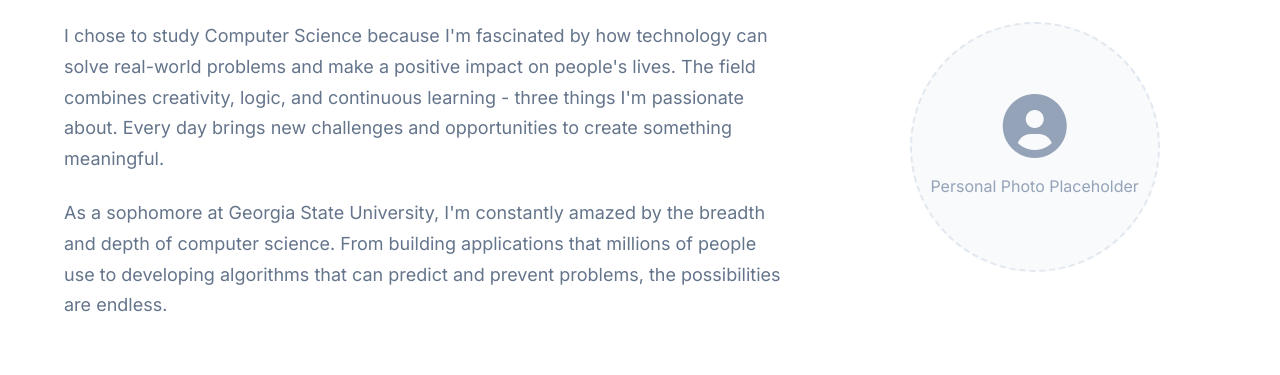
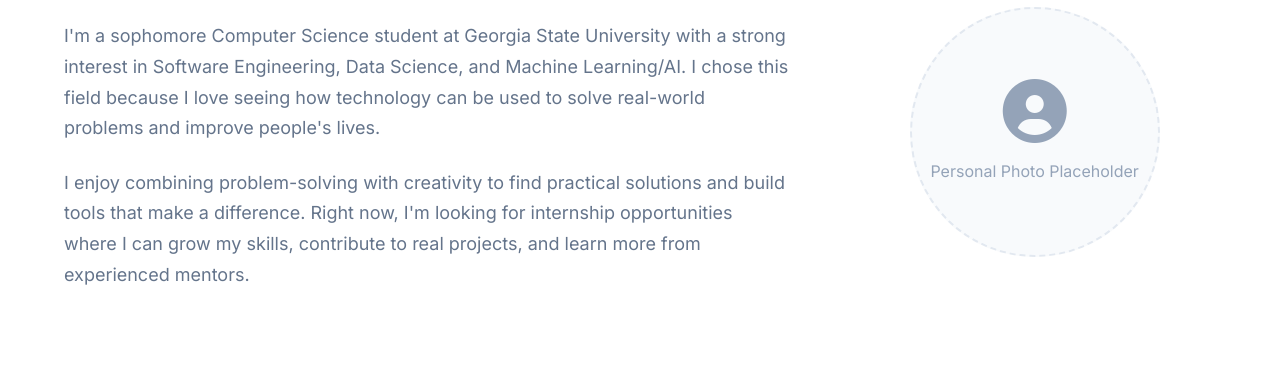
Before and after one commit to pvu06/personal-website, a plain HTML site: page about.html in a window 1280 px wide. Shown: the part 399-774 px from the top of the page. Drawn offline with Linux system fonts and the light colour scheme.

Commit message:
Update: Personalize Why Computer Science section with more direct and engaging content

```diff
--- a/about.html
+++ b/about.html
@@ -54,17 +54,15 @@
                         <div class="about-text">
                             <h2>Why Computer Science?</h2>
                             <p>
-                                I chose to study Computer Science because I'm fascinated by how technology can solve
-                                real-world problems and make a positive impact on people's lives. The field combines
-                                creativity, logic, and continuous learning - three things I'm passionate about.
-                                Every day brings new challenges and opportunities to create something meaningful.
+                                I'm a sophomore Computer Science student at Georgia State University with a strong interest
+                                in Software Engineering, Data Science, and Machine Learning/AI. I chose this field because
+                                I love seeing how technology can be used to solve real-world problems and improve people's lives.
                             </p>
 
                             <p>
-                                As a sophomore at Georgia State University, I'm constantly amazed by the breadth
-                                and depth of computer science. From building applications that millions of people
-                                use to developing algorithms that can predict and prevent problems, the possibilities
-                                are endless.
+                                I enjoy combining problem-solving with creativity to find practical solutions and build tools
+                                that make a difference. Right now, I'm looking for internship opportunities where I can grow
+                                my skills, contribute to real projects, and learn more from experienced mentors.
                             </p>
                         </div>
                         <div class="about-image">
```
